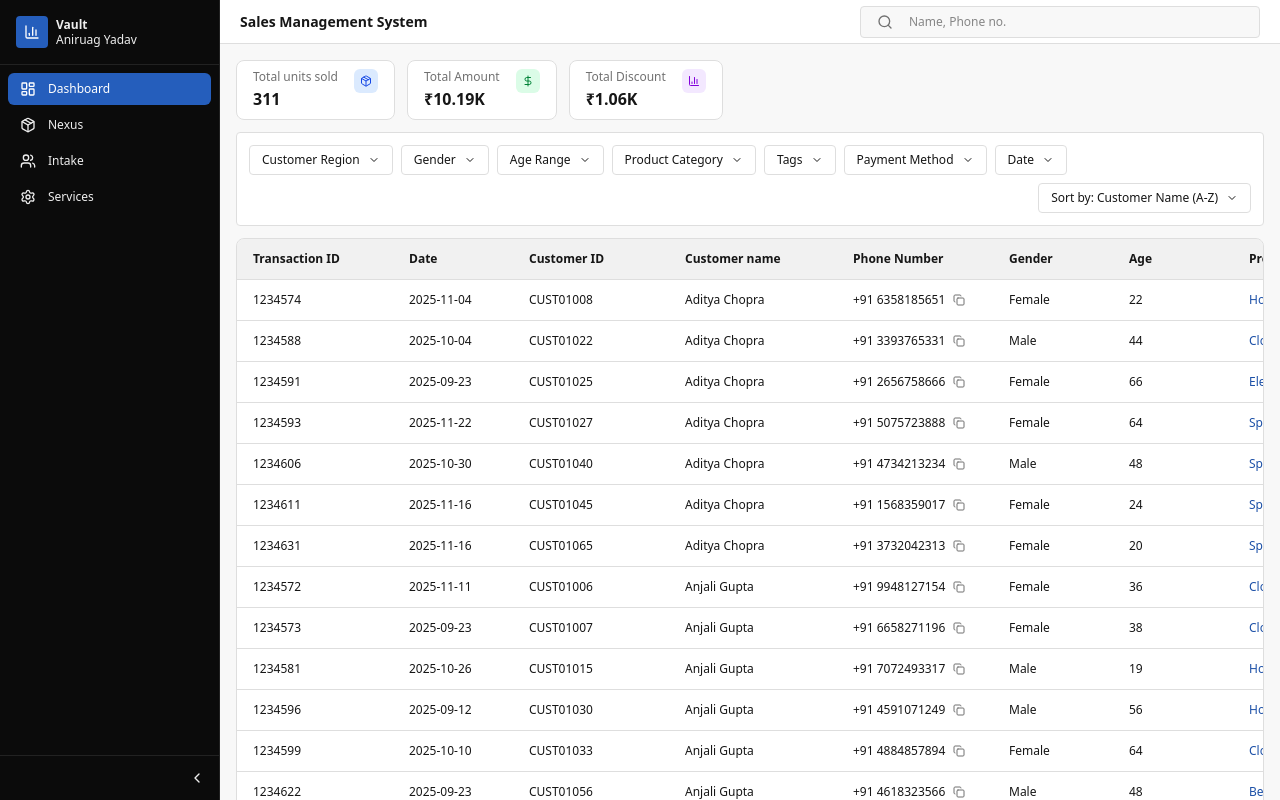
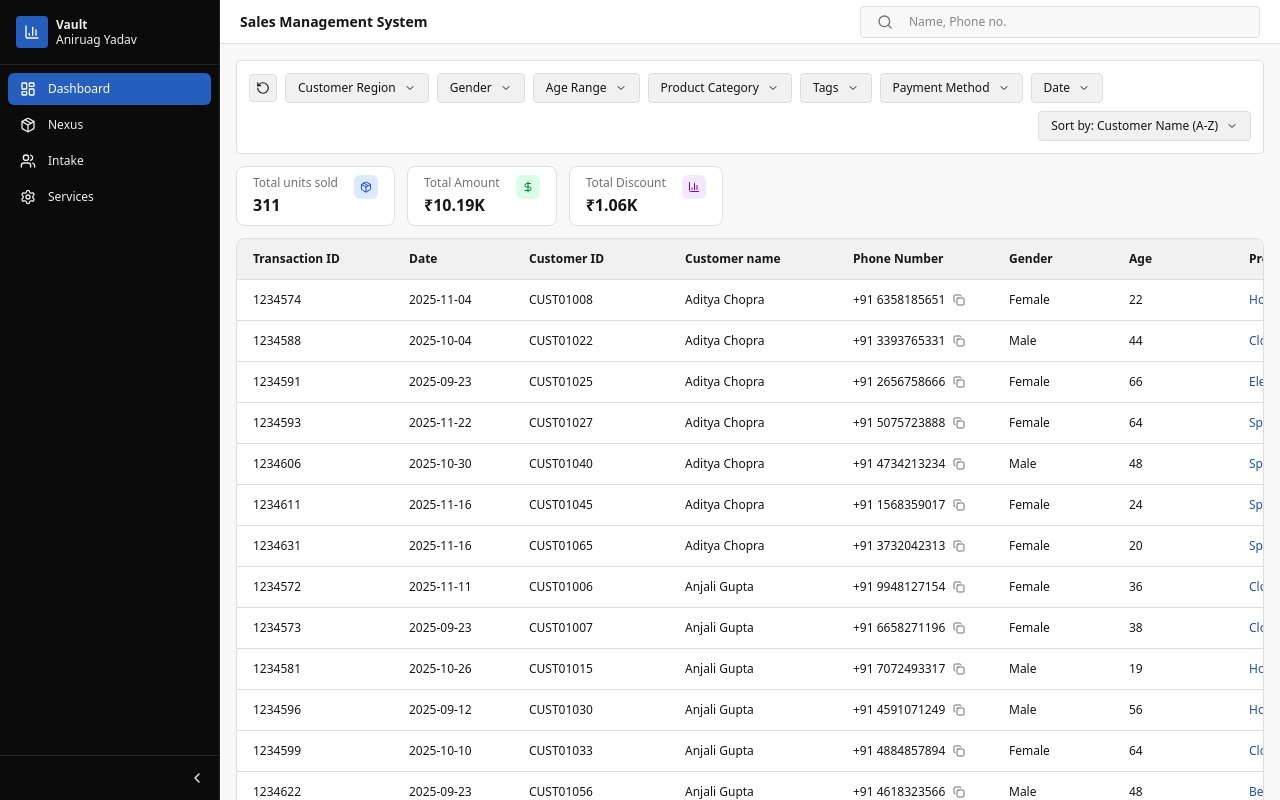
Before and after one commit to inevitable-ank/RetailService, a Next.js app: page / in a window 1280 px wide. Built offline with nearby package versions, Linux system fonts and the light colour scheme.

Commit message:
fixed the sorting bar bg and dropdown

```diff
--- a/app/page.tsx
+++ b/app/page.tsx
@@ -19,6 +19,7 @@ export default function Dashboard() {
     regions: [] as string[],
     genders: [] as string[],
     ageRange: [0, 100] as [number, number],
+    ageRanges: [] as string[],
     categories: [] as string[],
     tags: [] as string[],
     paymentMethods: [] as string[],
@@ -97,7 +98,6 @@ export default function Dashboard() {
         <Header searchQuery={searchQuery} onSearchChange={setSearchQuery} />
         <div className="flex-1 overflow-y-auto">
           <div className="p-4 space-y-3">
-            <StatsCards stats={stats} />
             <FilterPanel
               filters={filters}
               onFiltersChange={setFilters}
@@ -106,6 +106,7 @@ export default function Dashboard() {
               sortOrder={sortOrder}
               onSortOrderChange={setSortOrder}
             />
+            <StatsCards stats={stats} />
             <TransactionTable data={paginatedData} />
             <Pagination currentPage={currentPage} totalPages={totalPages} onPageChange={setCurrentPage} />
           </div>
--- a/components/filter-panel.tsx
+++ b/components/filter-panel.tsx
@@ -1,7 +1,7 @@
 "use client"
 
 import { useState } from "react"
-import { ChevronDown } from "lucide-react"
+import { ChevronDown, RotateCcw } from "lucide-react"
 
 interface FilterPanelProps {
   filters: {
@@ -25,6 +25,7 @@ const GENDERS = ["Male", "Female"]
 const CATEGORIES = ["Clothing", "Electronics", "Home", "Sports", "Beauty"]
 const PAYMENT_METHODS = ["Credit Card", "Debit Card", "UPI", "Net Banking", "Cash"]
 const AGE_RANGES = ["18-25", "26-35", "36-45", "46-55", "56+"]
+const TAGS = ["VIP", "New", "Regular"]
 
 export function FilterPanel({
   filters,
@@ -44,11 +45,24 @@ export function FilterPanel({
     onFiltersChange({ ...filters, [filterKey]: newValues })
   }
 
-  const DropdownFilter = ({ label, options, filterKey }: any) => (
+  const resetFilters = () => {
+    onFiltersChange({
+      regions: [],
+      genders: [],
+      ageRange: [0, 100],
+      categories: [],
+      tags: [],
+      paymentMethods: [],
+      dateRange: null,
+    })
+    setExpandedDropdown(null)
+  }
+
+  const DropdownFilter = ({ label, options, filterKey }: { label: string; options: string[]; filterKey: string }) => (
     <div className="relative">
       <button
         onClick={() => setExpandedDropdown(expandedDropdown === filterKey ? null : filterKey)}
-        className="flex items-center justify-between px-3 py-1.5 bg-card border border-border rounded text-xs hover:bg-secondary transition-colors whitespace-nowrap"
+        className="flex items-center justify-between px-3 py-1.5 bg-muted/50 border border-border rounded text-xs hover:bg-secondary transition-colors whitespace-nowrap"
       >
         <span>{label}</span>
         <ChevronDown
@@ -56,11 +70,11 @@ export function FilterPanel({
         />
       </button>
       {expandedDropdown === filterKey && (
-        <div className="absolute top-full left-0 right-0 mt-1 bg-card border border-border rounded shadow-lg z-20 p-1">
+        <div className="absolute top-full left-0 mt-1 bg-card border border-border rounded shadow-lg z-20 p-1 min-w-[120px]">
           {options.map((option: string) => (
             <label
               key={option}
-              className="flex items-center gap-2 px-2 py-1.5 text-xs cursor-pointer hover:bg-secondary rounded"
+              className="flex items-center gap-2 px-2 py-1.5 text-xs cursor-pointer hover:bg-secondary rounded whitespace-nowrap"
             >
               <input
                 type="checkbox"
@@ -77,17 +91,26 @@ export function FilterPanel({
   )
 
   return (
-    <div className="flex flex-wrap gap-2 bg-card border border-border rounded p-3">
+    <div className="flex flex-wrap items-center gap-2 bg-card border border-border rounded p-3">
+      {/* Refresh Button */}
+      <button
+        onClick={resetFilters}
+        className="p-1.5 bg-muted/50 border border-border rounded text-xs hover:bg-secondary transition-colors"
+        title="Reset filters"
+      >
+        <RotateCcw className="w-3.5 h-3.5" />
+      </button>
+
       <DropdownFilter label="Customer Region" options={REGIONS} filterKey="regions" />
       <DropdownFilter label="Gender" options={GENDERS} filterKey="genders" />
-      <DropdownFilter label="Age Range" options={AGE_RANGES} filterKey="categories" />
+      <DropdownFilter label="Age Range" options={AGE_RANGES} filterKey="ageRanges" />
       <DropdownFilter label="Product Category" options={CATEGORIES} filterKey="categories" />
-      <DropdownFilter label="Tags" options={["VIP", "New", "Regular"]} filterKey="tags" />
+      <DropdownFilter label="Tags" options={TAGS} filterKey="tags" />
       <DropdownFilter label="Payment Method" options={PAYMENT_METHODS} filterKey="paymentMethods" />
 
       {/* Date Filter */}
       <div className="relative">
-        <button className="flex items-center justify-between px-3 py-1.5 bg-card border border-border rounded text-xs hover:bg-secondary transition-colors whitespace-nowrap">
+        <button className="flex items-center justify-between px-3 py-1.5 bg-muted/50 border border-border rounded text-xs hover:bg-secondary transition-colors whitespace-nowrap">
           <span>Date</span>
           <ChevronDown className="w-3 h-3 ml-2" />
         </button>
@@ -98,7 +121,7 @@ export function FilterPanel({
         <div className="relative">
           <button
             onClick={() => setExpandedDropdown(expandedDropdown === "sort" ? null : "sort")}
-            className="flex items-center justify-between px-3 py-1.5 bg-card border border-border rounded text-xs hover:bg-secondary transition-colors whitespace-nowrap"
+            className="flex items-center justify-between px-3 py-1.5 bg-muted/50 border border-border rounded text-xs hover:bg-secondary transition-colors whitespace-nowrap"
           >
             <span>
               Sort by: {sortBy === "customerName" ? "Customer Name (A-Z)" : sortBy === "date" ? "Date" : "Quantity"}
```
